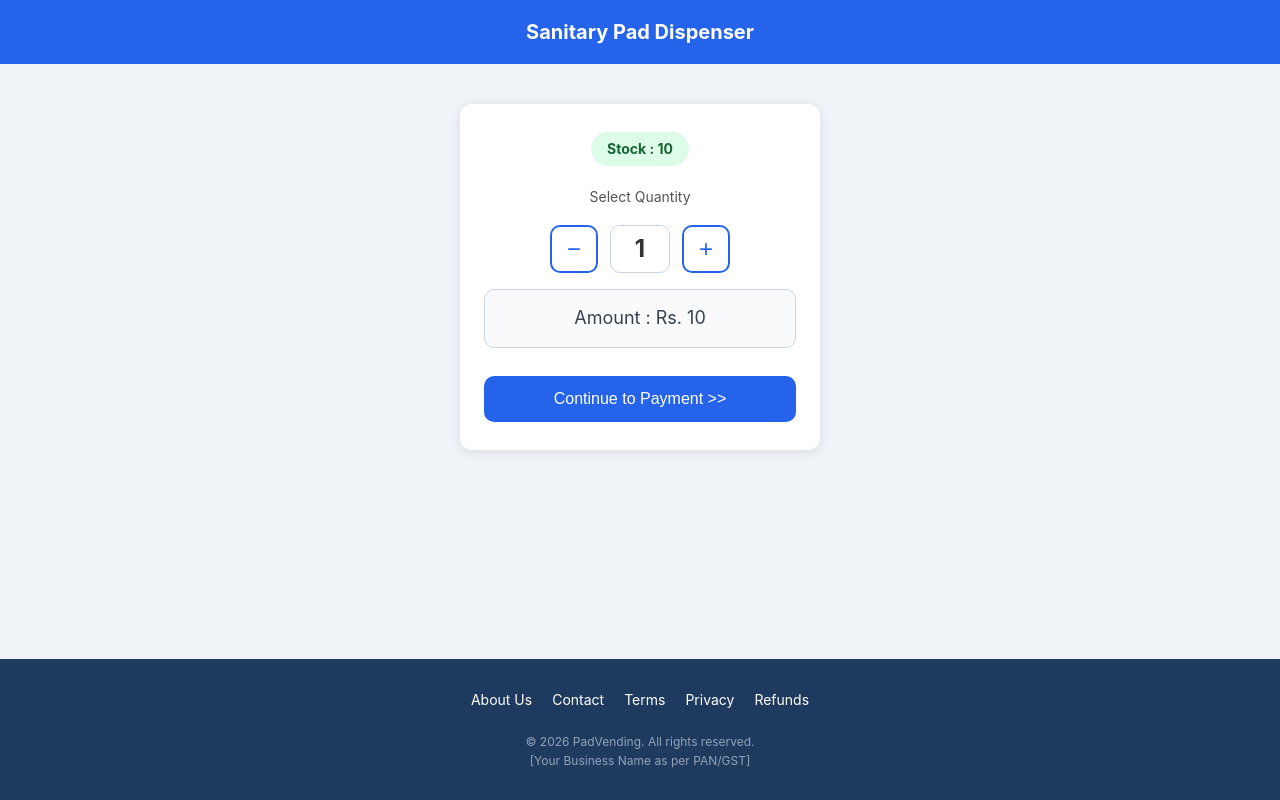
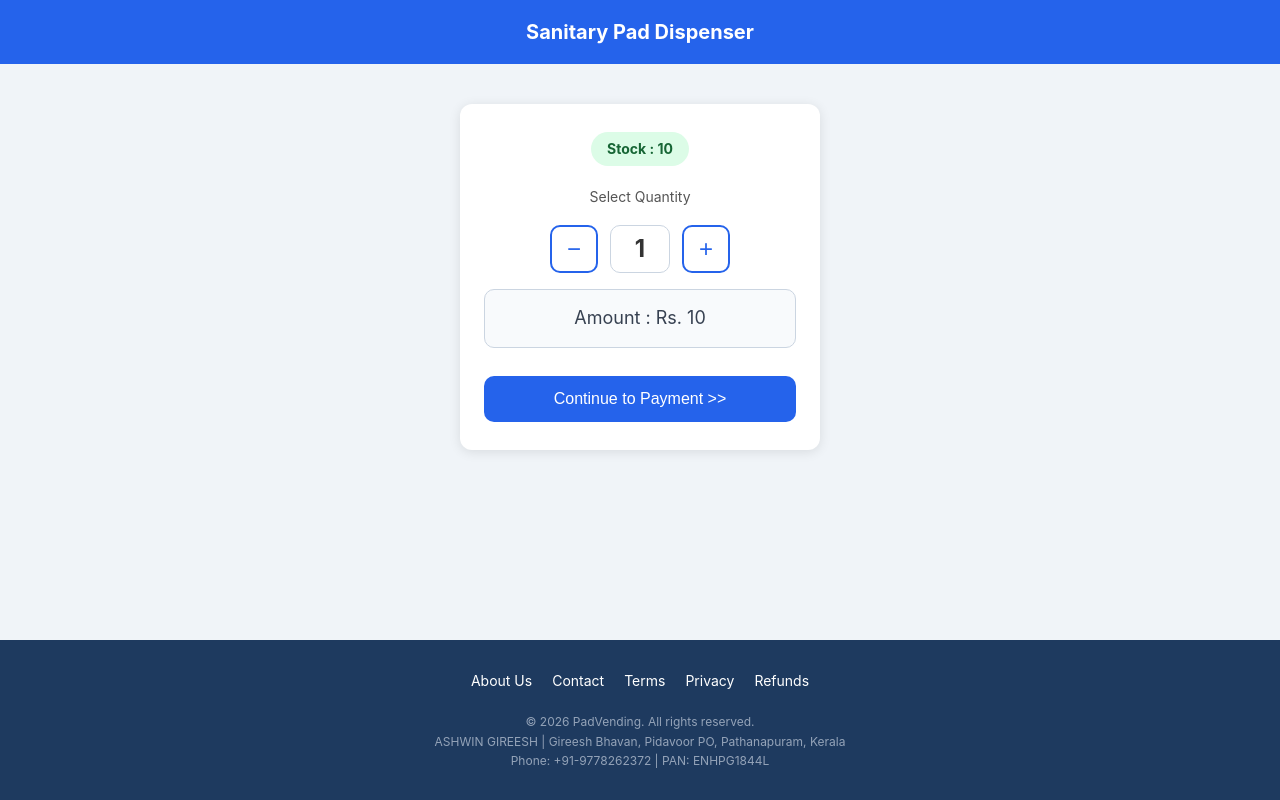
Before and after one commit to Ashwingireesh050/padvending, a plain HTML site: page index.html in a window 1280 px wide. Drawn offline with Linux system fonts and the light colour scheme.

Commit message:
Update index.html

```diff
--- a/index.html
+++ b/index.html
@@ -113,7 +113,6 @@
         .btn-outline:hover { background: #eff6ff; }
         .center { text-align: center; }
 
-        /* Payment page */
         .qr-wrap {
             background: #fff;
             border: 2px solid #e2e8f0;
@@ -123,14 +122,12 @@
             margin: 12px 0;
         }
 
-        /* Result pages */
         .success-icon { font-size: 56px; margin-bottom: 16px; }
         .fail-icon { font-size: 56px; color: #e94560; margin-bottom: 16px; }
         .big { font-size: 22px; font-weight: bold; margin: 12px 0; }
         .sub { font-size: 14px; color: #666; margin-bottom: 8px; }
         .divider { border: none; border-top: 1px solid #e2e8f0; margin: 16px 0; }
 
-        /* Staff PIN page */
         .pin-row { display: flex; justify-content: center; gap: 12px; margin: 20px 0; }
         .pin-dot {
             width: 16px;
@@ -162,10 +159,8 @@
         }
         .pin-btn:hover { background: #2563eb; color: #fff; }
 
-        /* Out of Order */
         .warning-icon { font-size: 48px; margin-bottom: 16px; }
 
-        /* Spinner */
         .spinner {
             border: 4px solid #e2e8f0;
             border-top: 4px solid #2563eb;
@@ -177,7 +172,6 @@
         }
         @keyframes spin { to { transform: rotate(360deg); } }
 
-        /* Footer */
         .footer {
             background: #1e3a5f;
             color: #fff;
@@ -189,11 +183,9 @@
         .footer-links a:hover { text-decoration: underline; }
         .copyright { text-align: center; font-size: 12px; color: #94a3b8; }
 
-        /* Hidden sections */
         .section { display: none; }
         .section.active { display: block; }
 
-        /* Stock input */
         .stock-input {
             width: 100%;
             padding: 14px;
@@ -349,19 +341,18 @@
         </div>
         <div class="copyright">
             © 2026 PadVending. All rights reserved.<br>
-            [Your Business Name as per PAN/GST]
+            ASHWIN GIREESH | Gireesh Bhavan, Pidavoor PO, Pathanapuram, Kerala<br>
+            Phone: +91-9778262372 | PAN: ENHPG1844L
         </div>
     </div>
 
     <script>
-        // Configuration
         const PRICE_PER_PAD = 10;
         const STAFF_PIN = '4729';
         let currentQty = 1;
         let currentStock = 10;
         let pinEntry = '';
 
-        // Generate QR code
         function generateQR(text) {
             const canvas = document.getElementById('qrCanvas');
             const ctx = canvas.getContext('2d');
@@ -369,7 +360,6 @@
             ctx.fillRect(0, 0, 200, 200);
             ctx.fillStyle = '#000';
 
-            // Simple QR-like pattern
             const cellSize = 7;
             for (let y = 0; y < 28; y++) {
                 for (let x = 0; x < 28; x++) {
@@ -378,7 +368,6 @@
                     }
                 }
             }
-            // Position markers
             ctx.fillRect(10, 10, 35, 35);
             ctx.fillRect(155, 10, 35, 35);
             ctx.fillRect(10, 155, 35, 35);
@@ -388,7 +377,6 @@
             ctx.fillRect(18, 163, 19, 19);
         }
 
-        // Navigation
         function showSection(id) {
             document.querySelectorAll('.section').forEach(s => s.classList.remove('active'));
             document.getElementById(id).classList.add('active');
@@ -423,13 +411,11 @@
             showSection('homeSection');
         }
 
-        // Simulate dispensing
         function startDispensing() {
             document.getElementById('dispenseQty').textContent = 'Qty : ' + currentQty;
             showSection('dispensingSection');
 
             setTimeout(() => {
-                // Simulate dispensing result (random for demo)
                 const dispensed = Math.random() > 0.3 ? currentQty : Math.max(0, currentQty - 1);
                 const failed = currentQty - dispensed;
 
@@ -456,7 +442,6 @@
             }
         }
 
-        // PIN functions
         function showPinPage() {
             pinEntry = '';
             updatePinDots();
@@ -505,7 +490,6 @@
             showSection('outOfOrderSection');
         }
 
-        // Restock functions
         function confirmRestock() {
             const newStock = parseInt(document.getElementById('stockInput').value) || 10;
             currentStock = Math.min(newStock, 100);
@@ -514,13 +498,9 @@
             showSection('resetSuccessSection');
         }
 
-        // Initialize
         updateDisplay();
-
-        // Click QR to simulate scan
         document.getElementById('qrCanvas').addEventListener('click', startDispensing);
 
-        // Auto-dispense after 8 seconds on payment page
         setInterval(() => {
             const paymentSection = document.getElementById('paymentSection');
             if (paymentSection.classList.contains('active')) {
```
